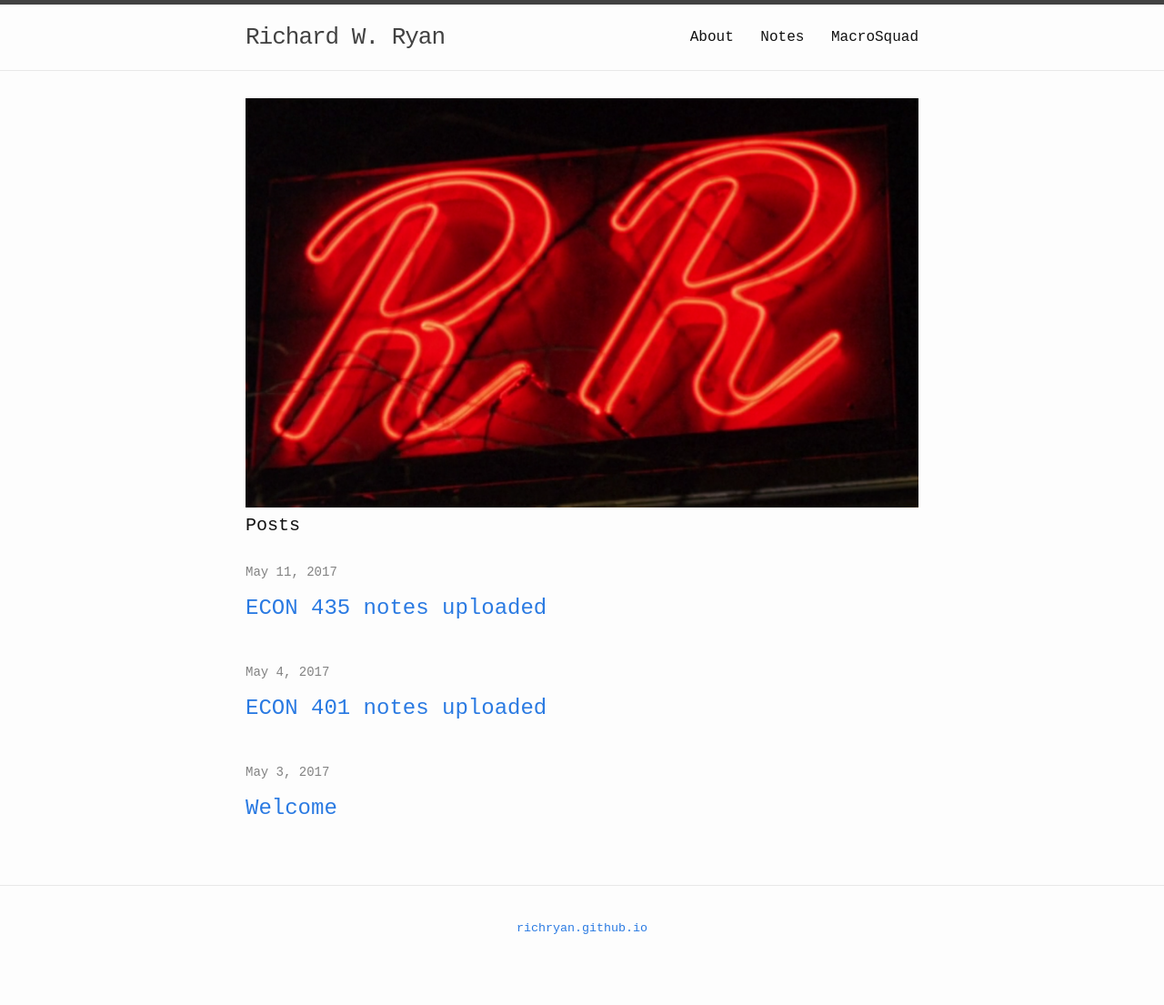
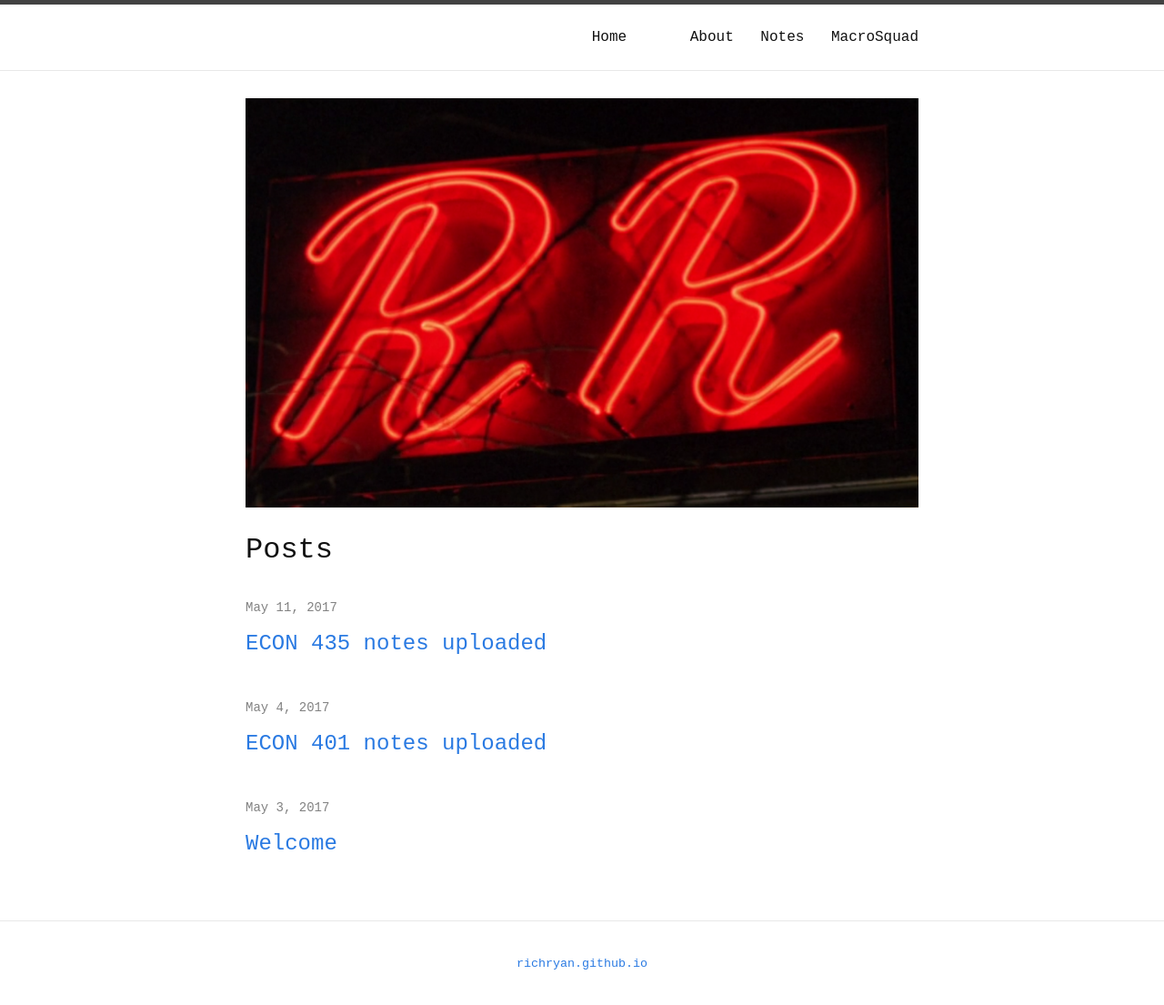
Before and after one commit to richryan/richryan.github.io, a Jekyll site: the page built from index.md, in a window 1280 px wide. Shown: the whole page at 91% size. Built offline with Jekyll 4.4.1, drawn with Linux system fonts in a browser that asks for light colours; before the commit the page ends 1066 px from its top, so only the background shows below that.

Commit message:
Add home navigation bar by editing header.html

```diff
--- a/_config.yml
+++ b/_config.yml
@@ -13,7 +13,8 @@
 # you will see them accessed via {{ site.title }}, {{ site.email }}, and so on.
 # You can create any custom variable you would like, and they will be accessible
 # in the templates via {{ site.myvariable }}.
-title: Richard W. Ryan
+# title: Richard W. Ryan
+title: Rich Ryan
 email: your-email@domain.com
 description: > # this means to ignore newlines until "baseurl:"
   Write an awesome description for your new site here. You can edit this
--- a/_includes/header.html
+++ b/_includes/header.html
@@ -1,7 +1,8 @@
 <header class="site-header" role="banner">
 
   <div class="wrapper">
-      <a class="site-title" href="{{ "/" | relative_url }}">{{ site.title | escape }}</a>
+    <!-- Commented out by rwr: remove name from header -->
+      <!-- <a class="site-title" href="{{ "/" | relative_url }}">{{ site.title | escape }}</a> -->
 
   <nav class="site-nav">
         <input type="checkbox" id="nav-trigger" class="nav-trigger" />
@@ -14,6 +15,9 @@
             </svg>
           </span>
         </label>
+        <!-- Added by rwr -->
+        <!-- Creates a "home button" -->
+        <a class="page-link" href="{{ site.baseurl }}/">Home</a>
         {% assign sorted_pages = site.pages | sort:"order" %}
         {% for page in sorted_pages %}
           <!-- Order navigation buttons by order that is assigned in the markdown files -->
--- a/_layouts/home.html
+++ b/_layouts/home.html
@@ -7,7 +7,10 @@ layout: default
   <!-- Edited by rwr -->
   <img src="/images/doubleR1.PNG" alt="The Double R">
 
-  <h1 class="page-heading">Posts</h1>
+  <!-- Add blank line before Posts -->
+  <p></p>
+  <p></p>
+  <h1 class="page-heading"><font size="+3">Posts</font></h1>
 
   {{ content }}
 
--- a/_sass/minima-rwr.scss
+++ b/_sass/minima-rwr.scss
@@ -14,7 +14,9 @@ $base-line-height: 2.0 !default;
 $spacing-unit:     30px !default;
 
 $text-color:       #111 !default;
-$background-color: #fdfdfd !default;
+// $background-color: #fdfdfd !default;
+// Lighten background to white
+$background-color: #FFFFFF !default;
 $brand-color:      #2a7ae2 !default;
 
 $grey-color:       #828282 !default;
```
